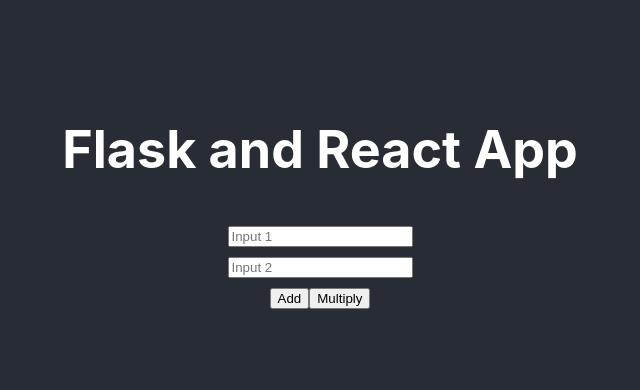
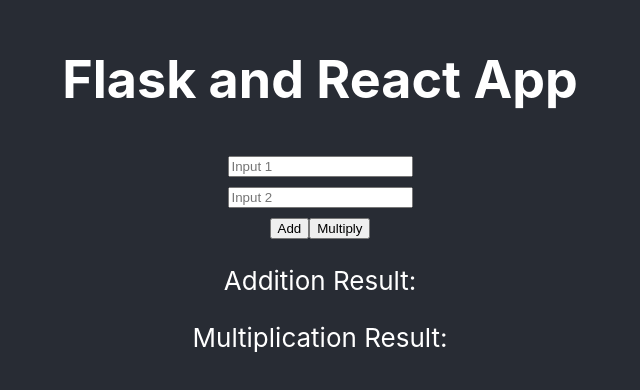
Before and after one commit to AnuragChaudhari7/optionsPricing, a React (Create React App) app in the folder frontend/: page / in a window 1280 px wide. Shown: the part 204-594 px from the top of the page, without its empty margins (320-960 px from the left). Built offline with nearby package versions, Linux system fonts and the light colour scheme.

Commit message:
result header constantly showing

```diff
--- a/frontend/src/Calculator.jsx
+++ b/frontend/src/Calculator.jsx
@@ -53,8 +53,8 @@
             <br></br>
             <button onClick={handleAdd}>Add</button>
             <button onClick={handleMultiply}>Multiply</button>
-            {addResult !== null && <p>Addition Result: {addResult}</p>}
-            {multiplyResult !== null && <p>Multiplication Result: {multiplyResult}</p>}
+            {<p>Addition Result: {addResult}</p>}
+            {<p>Multiplication Result: {multiplyResult}</p>}
         </div>
     );
 }
```
